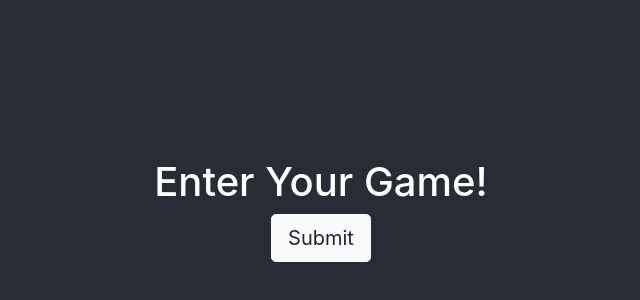
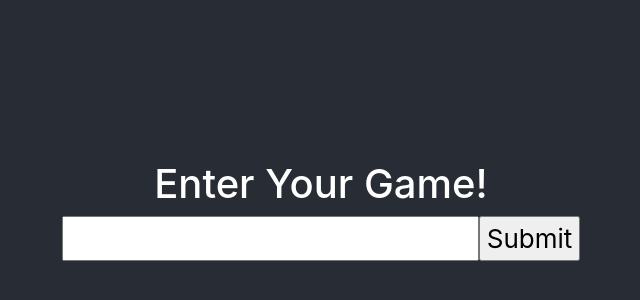
Before and after one commit to RadovanBU/CS411A3group5, a React (Create React App) app in the folder mysteam/: page / in a window 1280 px wide. Shown: the part 190-490 px from the top of the page, without its empty margins (319-959 px from the left). Built offline with nearby package versions, Linux system fonts and the light colour scheme.

Commit message:
add form

```diff
--- a/mysteam/src/App.js
+++ b/mysteam/src/App.js
@@ -2,14 +2,16 @@ import React from 'react';
 import './App.css';
 
 import 'bootstrap/dist/css/bootstrap.min.css';
-import Button from 'react-bootstrap/Button';
 
 function App() {
   return (
     <div className="App">
       <header className="App-header">
         <h1> Enter Your Game! </h1>
-        <Button variant="light" size="lg"> Submit </Button>
+        <form>
+          <input type="text" name="name" />
+          <input type="submit" value="Submit" />
+        </form>
       </header>
     </div>
   );
```
